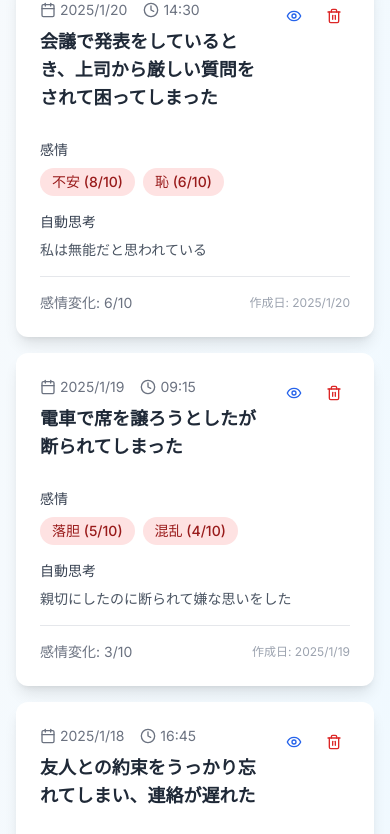
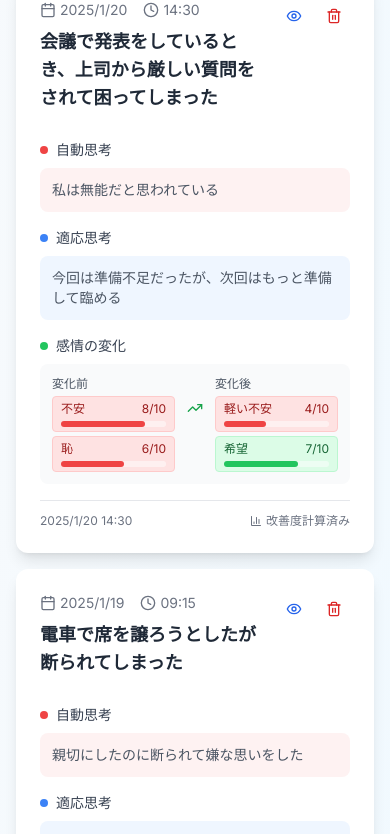
Before and after one commit to No4kun/CBT-Online, a React (Vite) app: page /history in a window 390 px wide. Shown: the part 877-1711 px from the top of the page. Built offline with nearby package versions, Linux system fonts and the light colour scheme.

Commit message:
History completed and column method revised

```diff
--- a/src/components/ColumnMethod/AdaptationSection.tsx
+++ b/src/components/ColumnMethod/AdaptationSection.tsx
@@ -17,7 +17,7 @@ interface AdaptationSectionProps {
 
 const AdaptationSection: React.FC<AdaptationSectionProps> = ({ data, onUpdate, originalEmotions = [] }) => {
   const [newEmotionInput, setNewEmotionInput] = useState('');
-  const [unclassifiedEmotions, setUnclassifiedEmotions] = useState<string[]>([]);
+  const [unclassifiedEmotions, setUnclassifiedEmotions] = useState<Array<string | { emotion: string; manualType: 'negative' | 'positive' }>>([]);
 
   const counterEvidencePrompts = [
     'この考えと矛盾する事実はあるか？',
@@ -52,24 +52,31 @@ const AdaptationSection: React.FC<AdaptationSectionProps> = ({ data, onUpdate, o
   ];
 
   // 新しい感情追加処理（未分類リストに追加）
-  const addNewEmotion = (emotionName: string) => {
+  const addNewEmotion = (emotionName: string, manualType?: 'negative' | 'positive') => {
     const trimmedName = emotionName.trim();
     if (!trimmedName) return;
 
     // 重複チェック（既存の感情と未分類リストの両方）
     const existsInEmotions = data.newEmotions?.some(e => e.emotion === trimmedName);
-    const existsInUnclassified = unclassifiedEmotions.includes(trimmedName);
+    const existsInUnclassified = unclassifiedEmotions.some(e => typeof e === 'string' ? e === trimmedName : e.emotion === trimmedName);
 
     if (existsInEmotions || existsInUnclassified) return;
 
-    // 未分類リストに追加
-    setUnclassifiedEmotions(prev => [...prev, trimmedName]);
+    // 未分類リストに追加（手動分類情報も含む）
+    if (manualType) {
+      setUnclassifiedEmotions(prev => [...prev, { emotion: trimmedName, manualType }]);
+    } else {
+      setUnclassifiedEmotions(prev => [...prev, trimmedName]);
+    }
     setNewEmotionInput('');
   };
 
   // 未分類感情の削除
-  const removeUnclassifiedEmotion = (emotion: string) => {
-    setUnclassifiedEmotions(prev => prev.filter(e => e !== emotion));
+  const removeUnclassifiedEmotion = (emotion: string | { emotion: string; manualType: 'negative' | 'positive' }) => {
+    const emotionName = typeof emotion === 'string' ? emotion : emotion.emotion;
+    setUnclassifiedEmotions(prev =>
+      prev.filter(e => (typeof e === 'string' ? e : e.emotion) !== emotionName)
+    );
   };
 
   // 感情の更新（ドロップゾーンから）
@@ -184,14 +191,17 @@ const AdaptationSection: React.FC<AdaptationSectionProps> = ({ data, onUpdate, o
             <p className="text-xs text-gray-600">💡 元の感情をそのまま引き継いで、強度を調整できます</p>
             <div className="grid grid-cols-2 md:grid-cols-3 lg:grid-cols-4 gap-2">
               {originalEmotions.map((emotion) => {
-                const isAlreadyAdded = data.newEmotions?.some(e => e.emotion === emotion.emotion) || unclassifiedEmotions.includes(emotion.emotion);
+                const emotionName = emotion.emotion;
+                const isAlreadyAdded = data.newEmotions?.some(e => e.emotion === emotionName) ||
+                  unclassifiedEmotions.some(e => (typeof e === 'string' ? e : e.emotion) === emotionName);
 
                 return (
                   <button
-                    key={emotion.emotion}
+                    key={emotionName}
                     onClick={() => {
                       if (!isAlreadyAdded) {
-                        setUnclassifiedEmotions(prev => [...prev, emotion.emotion]);
+                        // 元の感情の手動分類情報を引き継ぐ
+                        addNewEmotion(emotionName, emotion.manualType);
                       }
                     }}
                     disabled={isAlreadyAdded}
@@ -201,7 +211,12 @@ const AdaptationSection: React.FC<AdaptationSectionProps> = ({ data, onUpdate, o
                         : 'bg-blue-100 hover:bg-blue-200 text-blue-800'
                     }`}
                   >
-                    {emotion.emotion} {isAlreadyAdded && '✓'}
+                    {emotionName} {isAlreadyAdded && '✓'}
+                    {emotion.manualType && (
+                      <span className="ml-1">
+                        {emotion.manualType === 'positive' ? '🟢' : '🔴'}
+                      </span>
+                    )}
                   </button>
                 );
               })}
@@ -294,7 +309,7 @@ const AdaptationSection: React.FC<AdaptationSectionProps> = ({ data, onUpdate, o
                       <h5 className="font-medium text-gray-700 mb-3">適応思考前</h5>
                       <div className="space-y-2">
                         {originalEmotions.map((emotion, idx) => (
-                          <div key={idx} className={`flex justify-between items-center p-2 rounded border ${getEmotionColor(emotion.emotion)}`}>
+                          <div key={idx} className={`flex justify-between items-center p-2 rounded border ${getEmotionColor(emotion)}`}>
                             <span>{emotion.emotion}</span>
                             <span className="font-medium">{emotion.intensity}/10</span>
                           </div>
@@ -306,7 +321,7 @@ const AdaptationSection: React.FC<AdaptationSectionProps> = ({ data, onUpdate, o
                       <h5 className="font-medium text-gray-700 mb-3">適応思考後</h5>
                       <div className="space-y-2">
                         {data.newEmotions.map((emotion, idx) => (
-                          <div key={idx} className={`flex justify-between items-center p-2 rounded border ${getEmotionColor(emotion.emotion)}`}>
+                          <div key={idx} className={`flex justify-between items-center p-2 rounded border ${getEmotionColor(emotion)}`}>
                             <span>{emotion.emotion}</span>
                             <span className="font-medium">{emotion.intensity}/10</span>
                           </div>
--- a/src/components/ui/EmotionClassificationDropZone.tsx
+++ b/src/components/ui/EmotionClassificationDropZone.tsx
@@ -7,8 +7,8 @@ import { classifyEmotion, EmotionType } from '../../utils/emotionClassification'
 interface EmotionClassificationDropZoneProps {
   emotions: EmotionEntry[];
   onEmotionsUpdate: (emotions: EmotionEntry[]) => void;
-  unclassifiedEmotions: string[];
-  onUnclassifiedRemove: (emotion: string) => void;
+  unclassifiedEmotions: Array<string | { emotion: string; manualType: 'negative' | 'positive' }>;
+  onUnclassifiedRemove: (emotion: string | { emotion: string; manualType: 'negative' | 'positive' }) => void;
   className?: string;
 }
 
@@ -28,13 +28,14 @@ const EmotionClassificationDropZone: React.FC<EmotionClassificationDropZoneProps
   const [draggedItem, setDraggedItem] = useState<DraggedEmotion | null>(null);
   const [dragOverZone, setDragOverZone] = useState<EmotionType | 'unclassified' | null>(null);
 
-  // 感情を分類別に分ける
+  // 感情を分類別に分ける（手動分類対応）
   const categorizeEmotions = () => {
     const negative: EmotionEntry[] = [];
     const positive: EmotionEntry[] = [];
 
     emotions.forEach(emotion => {
-      const type = classifyEmotion(emotion.emotion);
+      // 手動分類が設定されている場合はそれを優先、なければ自動分類
+      const type = emotion.manualType || classifyEmotion(emotion.emotion);
       switch (type) {
         case 'negative':
           negative.push(emotion);
@@ -79,22 +80,29 @@ const EmotionClassificationDropZone: React.FC<EmotionClassificationDropZoneProps
       const dragData: DraggedEmotion = JSON.parse(e.dataTransfer.getData('text/plain'));
 
       if (dragData.fromZone === 'unclassified') {
-        // 未分類から分類済みへ
+        // 未分類から分類済みへ - 手動分類を設定
+        // 元の手動分類情報があればそれを優先、なければドロップ先を使用
+        const sourceEmotion = unclassifiedEmotions.find(e =>
+          (typeof e === 'string' ? e : e.emotion) === dragData.emotion
+        );
+        const existingManualType = typeof sourceEmotion === 'object' ? sourceEmotion.manualType : undefined;
+
         const newEmotion: EmotionEntry = {
           emotion: dragData.emotion,
-          intensity: 5 // デフォルト強度
+          intensity: 5, // デフォルト強度
+          manualType: existingManualType || targetZone // 既存の手動分類があればそれを使用、なければドロップ先
         };
 
         onEmotionsUpdate([...emotions, newEmotion]);
-        onUnclassifiedRemove(dragData.emotion);
+        onUnclassifiedRemove(sourceEmotion || dragData.emotion);
       } else if (dragData.fromZone !== targetZone && dragData.index !== undefined) {
-        // 既存の感情の分類を変更（手動で分類を変更したい場合）
-        const updatedEmotions = [...emotions];
-        const emotionToUpdate = updatedEmotions.find(e => e.emotion === dragData.emotion);
-        if (emotionToUpdate) {
-          // 既存の感情はそのまま（分類は自動で決まるため、実際にはこの処理は不要だが、UI上の視覚的フィードバックのため）
+        // 既存の感情の分類を変更
+        const updatedEmotions = emotions.map(emotion =>
+          emotion.emotion === dragData.emotion
+            ? { ...emotion, manualType: targetZone } // 手動分類を更新
+            : emotion
+        );
         onEmotionsUpdate(updatedEmotions);
-        }
       }
     } catch (error) {
       console.error('ドロップ処理でエラーが発生しました:', error);
@@ -206,26 +214,42 @@ const EmotionClassificationDropZone: React.FC<EmotionClassificationDropZoneProps
             <h3 className="text-lg font-semibold text-gray-700">分類が必要な感情</h3>
           </div>
           <div className="flex flex-wrap gap-2">
-            {unclassifiedEmotions.map((emotion) => (
+            {unclassifiedEmotions.map((emotion, index) => {
+              const emotionName = typeof emotion === 'string' ? emotion : emotion.emotion;
+              const manualType = typeof emotion === 'object' ? emotion.manualType : undefined;
+
+              return (
                 <motion.div
-                key={emotion}
+                  key={`${emotionName}-${index}`}
                   initial={{ opacity: 0, scale: 0.9 }}
                   animate={{ opacity: 1, scale: 1 }}
-                className="px-3 py-2 bg-yellow-100 text-yellow-800 rounded-lg border border-yellow-300 cursor-move"
+                  className={`px-3 py-2 rounded-lg border cursor-move ${
+                    manualType === 'positive'
+                      ? 'bg-green-100 text-green-800 border-green-300'
+                      : manualType === 'negative'
+                      ? 'bg-red-100 text-red-800 border-red-300'
+                      : 'bg-yellow-100 text-yellow-800 border-yellow-300'
+                  }`}
                   draggable
-                onDragStart={(e) => handleDragStart(e as any, emotion, 'unclassified')}
+                  onDragStart={(e) => handleDragStart(e as any, emotionName, 'unclassified')}
                 >
                   <div className="flex items-center">
-                  <span>{emotion}</span>
+                    <span>{emotionName}</span>
+                    {manualType && (
+                      <span className="ml-1 text-xs">
+                        {manualType === 'positive' ? '🟢' : '🔴'}
+                      </span>
+                    )}
                     <button
                       onClick={() => onUnclassifiedRemove(emotion)}
-                    className="ml-2 text-yellow-600 hover:text-red-500"
+                      className="ml-2 text-current hover:text-red-500"
                     >
                       <Trash2 className="h-3 w-3" />
                     </button>
                   </div>
                 </motion.div>
-            ))}
+              );
+            })}
           </div>
           <p className="text-sm text-gray-600 mt-2">
             👆 これらの感情を下のネガティブまたはポジティブの枠にドラッグしてください
--- a/src/pages/History.tsx
+++ b/src/pages/History.tsx
@@ -5,7 +5,8 @@ import { ColumnEntry } from '../types';
 import {
   calculateImprovement,
   getEmotionColor,
-  categorizeEmotions
+  categorizeEmotions,
+  getEmotionType
 } from '../utils/emotionClassification';
 
 const History: React.FC = () => {
@@ -319,41 +320,150 @@ const History: React.FC = () => {
                 </div>
               </div>
 
-              <div className="grid md:grid-cols-2 gap-4">
-                {/* 感情 */}
-                <div>
-                  <h4 className="text-sm font-medium text-gray-700 mb-2">感情</h4>
-                  <div className="flex flex-wrap gap-2">
-                    {entry.emotions.map((emotion, idx) => (
-                      <span
-                        key={idx}
-                        className="px-3 py-1 bg-red-100 text-red-800 rounded-full text-sm font-medium"
-                      >
-                        {emotion.emotion} ({emotion.intensity}/10)
-                      </span>
-                    ))}
-                  </div>
-                </div>
-
+              <div className="grid gap-4">
                 {/* 自動思考 */}
                 <div>
-                  <h4 className="text-sm font-medium text-gray-700 mb-2">自動思考</h4>
-                  <p className="text-sm text-gray-600">
-                    {entry.automaticThought.length > 60
-                      ? `${entry.automaticThought.substring(0, 60)}...`
+                  <h4 className="text-sm font-medium text-gray-700 mb-2 flex items-center">
+                    <span className="w-2 h-2 bg-red-500 rounded-full mr-2"></span>
+                    自動思考
+                  </h4>
+                  <p className="text-sm text-gray-600 bg-red-50 p-3 rounded-lg">
+                    {entry.automaticThought.length > 80
+                      ? `${entry.automaticThought.substring(0, 80)}...`
                       : entry.automaticThought
                     }
                   </p>
                 </div>
+
+                {/* 適応思考 */}
+                <div>
+                  <h4 className="text-sm font-medium text-gray-700 mb-2 flex items-center">
+                    <span className="w-2 h-2 bg-blue-500 rounded-full mr-2"></span>
+                    適応思考
+                  </h4>
+                  <p className="text-sm text-gray-600 bg-blue-50 p-3 rounded-lg">
+                    {entry.adaptiveThought.length > 80
+                      ? `${entry.adaptiveThought.substring(0, 80)}...`
+                      : entry.adaptiveThought
+                    }
+                  </p>
+                </div>
+
+                {/* 感情の変化 */}
+                <div>
+                  <h4 className="text-sm font-medium text-gray-700 mb-2 flex items-center">
+                    <span className="w-2 h-2 bg-green-500 rounded-full mr-2"></span>
+                    感情の変化
+                  </h4>
+                  <div className="bg-gray-50 p-3 rounded-lg">
+                    <div className="flex items-start justify-between gap-3">
+                      {/* 変化前の感情 */}
+                      <div className="flex-1">
+                        <div className="text-xs text-gray-600 mb-1">変化前</div>
+                        <div className="space-y-1">
+                          {entry.emotions.slice(0, 3).map((emotion, idx) => {
+                            const type = getEmotionType(emotion);
+                            const isNegative = type === 'negative';
+                            return (
+                              <div
+                                key={idx}
+                                className={`rounded px-2 py-1 text-xs ${
+                                  isNegative
+                                    ? 'bg-red-100 text-red-800 border border-red-200'
+                                    : 'bg-green-100 text-green-800 border border-green-200'
+                                }`}
+                              >
+                                <div className="flex items-center justify-between mb-1">
+                                  <span className="truncate font-medium">{emotion.emotion}</span>
+                                  <span className="ml-1 text-xs">{emotion.intensity}/10</span>
+                                </div>
+                                <div className="w-full bg-white bg-opacity-50 rounded-full h-1.5">
+                                  <div
+                                    className={`h-1.5 rounded-full transition-all duration-300 ${
+                                      isNegative ? 'bg-red-500' : 'bg-green-500'
+                                    }`}
+                                    style={{ width: `${(emotion.intensity / 10) * 100}%` }}
+                                  ></div>
+                                </div>
+                              </div>
+                            );
+                          })}
+                          {entry.emotions.length > 3 && (
+                            <div className="text-center text-xs text-gray-500 py-1">
+                              ...
+                            </div>
+                          )}
+                        </div>
+                      </div>
+
+                      {/* 矢印 */}
+                      <div className="flex items-center justify-center pt-6">
+                        <TrendingUp className="h-4 w-4 text-green-600" />
+                      </div>
+
+                      {/* 変化後の感情 */}
+                      <div className="flex-1">
+                        <div className="text-xs text-gray-600 mb-1">変化後</div>
+                        <div className="space-y-1">
+                          {entry.newEmotions && entry.newEmotions.length > 0 ? (
+                            <>
+                              {entry.newEmotions.slice(0, 3).map((emotion, idx) => {
+                                const type = getEmotionType(emotion);
+                                const isNegative = type === 'negative';
+                                return (
+                                  <div
+                                    key={idx}
+                                    className={`rounded px-2 py-1 text-xs ${
+                                      isNegative
+                                        ? 'bg-red-100 text-red-800 border border-red-200'
+                                        : 'bg-green-100 text-green-800 border border-green-200'
+                                    }`}
+                                  >
+                                    <div className="flex items-center justify-between mb-1">
+                                      <span className="truncate font-medium">{emotion.emotion}</span>
+                                      <span className="ml-1 text-xs">{emotion.intensity}/10</span>
+                                    </div>
+                                    <div className="w-full bg-white bg-opacity-50 rounded-full h-1.5">
+                                      <div
+                                        className={`h-1.5 rounded-full transition-all duration-300 ${
+                                          isNegative ? 'bg-red-500' : 'bg-green-500'
+                                        }`}
+                                        style={{ width: `${(emotion.intensity / 10) * 100}%` }}
+                                      ></div>
+                                    </div>
+                                  </div>
+                                );
+                              })}
+                              {(entry.newEmotions?.length || 0) > 3 && (
+                                <div className="text-center text-xs text-gray-500 py-1">
+                                  ...
+                                </div>
+                              )}
+                            </>
+                          ) : (
+                            <div className="text-xs text-gray-400 italic py-2">
+                              未記録
+                            </div>
+                          )}
+                        </div>
+                      </div>
+                    </div>
+                  </div>
+                </div>
               </div>
 
-              <div className="mt-4 pt-4 border-t border-gray-200">
-                <div className="flex justify-between items-center">
-                  <div className="text-sm text-gray-500">
-                    感情変化: {entry.emotionChange}/10
-                  </div>
-                  <div className="text-xs text-gray-400">
-                    作成日: {entry.createdAt.toLocaleDateString('ja-JP')}
+              <div className="mt-4 pt-3 border-t border-gray-200">
+                <div className="flex justify-between items-center text-xs text-gray-500">
+                  <span>
+                    {new Date(entry.dateTime).toLocaleDateString('ja-JP')} {new Date(entry.dateTime).toLocaleTimeString('ja-JP', { hour: '2-digit', minute: '2-digit' })}
+                  </span>
+                  <div className="flex items-center gap-2">
+                    {entry.newEmotions && entry.emotions && (
+                      <span className="flex items-center">
+                        <BarChart3 className="h-3 w-3 mr-1" />
+                        改善度計算済み
+                      </span>
+                    )}
                   </div>
                 </div>
               </div>
@@ -469,7 +579,7 @@ const History: React.FC = () => {
                                     <h4 className="text-xs font-medium text-gray-600 mb-2">適応思考前</h4>
                                     <div className="space-y-2">
                                       {selectedEntry.emotions.map((emotion, idx) => (
-                                        <div key={idx} className={`flex justify-between items-center p-2 rounded border text-sm ${getEmotionColor(emotion.emotion)}`}>
+                                        <div key={idx} className={`flex justify-between items-center p-2 rounded border text-sm ${getEmotionColor(emotion)}`}>
                                           <span>{emotion.emotion}</span>
                                           <span className="font-medium">{emotion.intensity}/10</span>
                                         </div>
@@ -481,7 +591,7 @@ const History: React.FC = () => {
                                     <h4 className="text-xs font-medium text-gray-600 mb-2">適応思考後</h4>
                                     <div className="space-y-2">
                                       {selectedEntry.newEmotions.map((emotion, idx) => (
-                                        <div key={idx} className={`flex justify-between items-center p-2 rounded border text-sm ${getEmotionColor(emotion.emotion)}`}>
+                                        <div key={idx} className={`flex justify-between items-center p-2 rounded border text-sm ${getEmotionColor(emotion)}`}>
                                           <span>{emotion.emotion}</span>
                                           <span className="font-medium">{emotion.intensity}/10</span>
                                         </div>
--- a/src/types/index.ts
+++ b/src/types/index.ts
@@ -2,6 +2,7 @@
 export interface EmotionEntry {
   emotion: string;
   intensity: number;
+  manualType?: 'negative' | 'positive'; // 手動で設定された分類（ドラッグアンドドロップによる）
 }
 
 // コラム法のデータ型定義
--- a/src/utils/emotionClassification.ts
+++ b/src/utils/emotionClassification.ts
@@ -1,4 +1,5 @@
 // 感情の分類とユーティリティ関数
+import type { EmotionEntry } from '../types';
 
 export type EmotionType = 'negative' | 'positive';
 
@@ -56,6 +57,17 @@ export const emotionDatabase: EmotionClassification[] = [
   { emotion: 'やる気', type: 'positive', category: '活動系' },
 ];
 
+// 手動分類を考慮した感情分類（EmotionEntryオブジェクト用）
+export const getEmotionType = (emotionEntry: {emotion: string, manualType?: 'negative' | 'positive'}): EmotionType => {
+  // 手動分類が設定されている場合はそれを優先
+  if (emotionEntry.manualType) {
+    return emotionEntry.manualType;
+  }
+
+  // 手動分類がない場合は自動分類を使用
+  return classifyEmotion(emotionEntry.emotion);
+};
+
 // 感情の分類を取得する関数
 export const classifyEmotion = (emotionName: string): EmotionType => {
   const found = emotionDatabase.find(item => item.emotion === emotionName);
@@ -109,13 +121,13 @@ export const getEmotionsByCategory = (type: EmotionType): string[] => {
     .map(item => item.emotion);
 };
 
-// ネガティブ感情とポジティブ感情の分類
-export const categorizeEmotions = (emotions: Array<{emotion: string, intensity: number}>) => {
-  const negative: Array<{emotion: string, intensity: number}> = [];
-  const positive: Array<{emotion: string, intensity: number}> = [];
+// ネガティブ感情とポジティブ感情の分類（手動分類対応）
+export const categorizeEmotions = (emotions: Array<{emotion: string, intensity: number, manualType?: 'negative' | 'positive'}>) => {
+  const negative: Array<{emotion: string, intensity: number, manualType?: 'negative' | 'positive'}> = [];
+  const positive: Array<{emotion: string, intensity: number, manualType?: 'negative' | 'positive'}> = [];
 
   emotions.forEach(emotion => {
-    const type = classifyEmotion(emotion.emotion);
+    const type = getEmotionType(emotion);
     switch (type) {
       case 'negative':
         negative.push(emotion);
@@ -191,9 +203,18 @@ export const calculateImprovement = (
   };
 };
 
-// 感情タイプに応じた色の取得
-export const getEmotionColor = (emotionName: string): string => {
-  const type = classifyEmotion(emotionName);
+// 感情タイプに応じた色の取得（オーバーロード対応）
+export const getEmotionColor = (emotionOrName: string | EmotionEntry): string => {
+  let type: 'negative' | 'positive' | 'neutral';
+
+  if (typeof emotionOrName === 'string') {
+    // 文字列の場合は従来通り
+    type = classifyEmotion(emotionOrName);
+  } else {
+    // EmotionEntryオブジェクトの場合は手動分類を優先
+    type = getEmotionType(emotionOrName);
+  }
+
   switch (type) {
     case 'negative':
       return 'bg-red-100 text-red-800 border-red-200';
```
Lines whose indentation alone changed are shown as unchanged.
